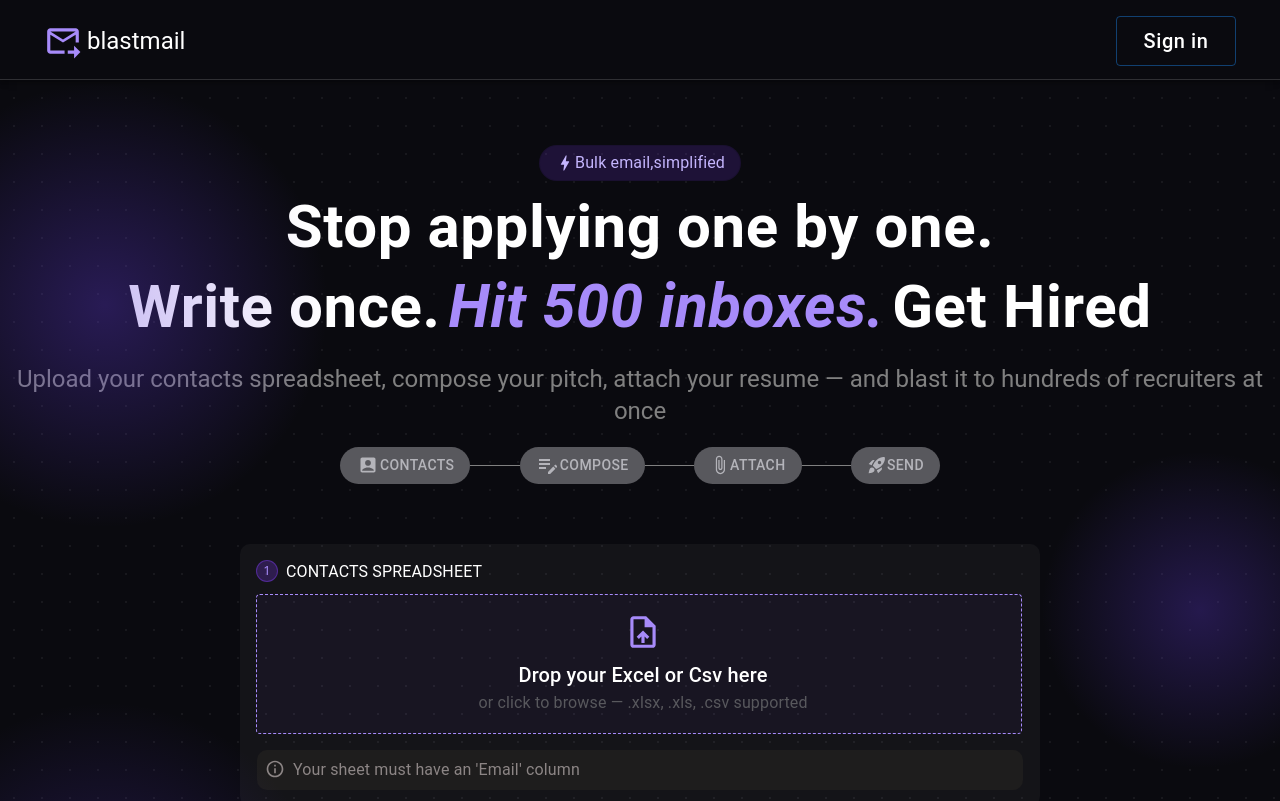
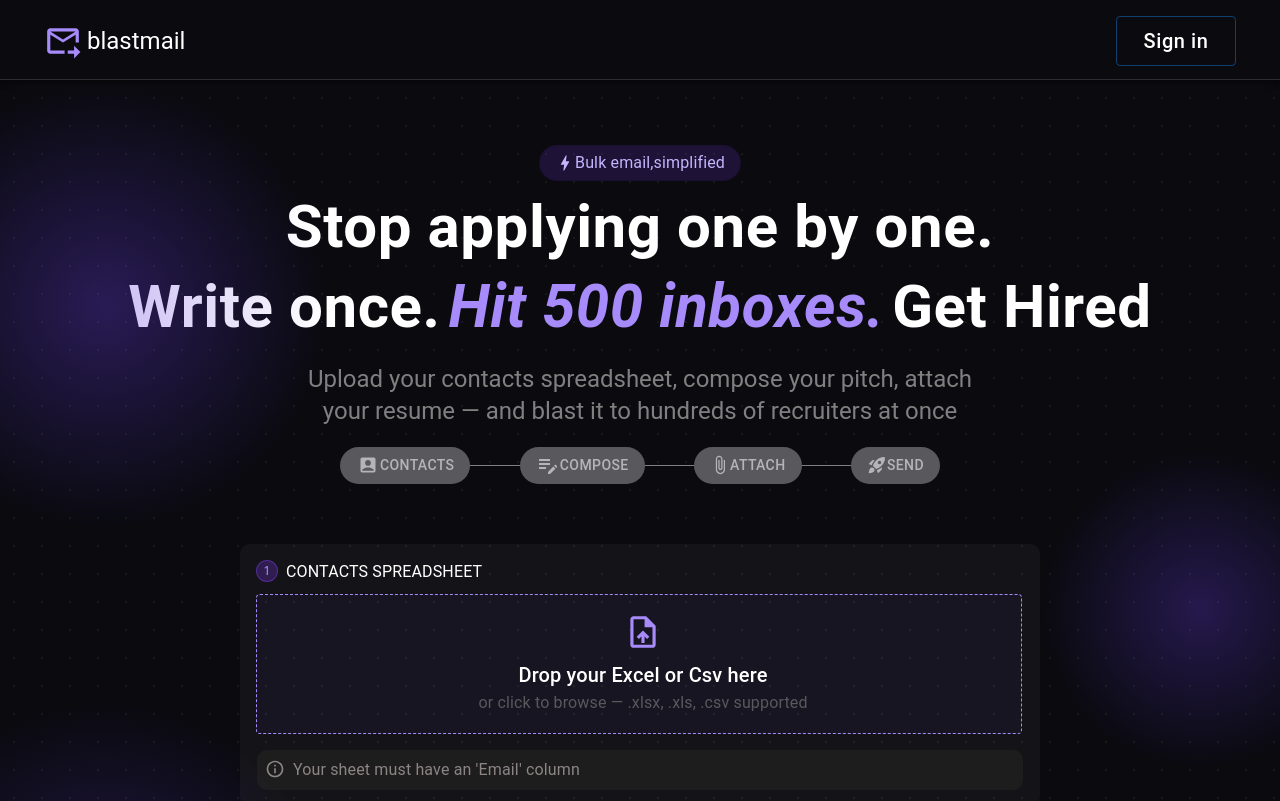
Before and after one commit to vidhilohia16/Bulkmails, a React (Vite) app in the folder vite-project/: page / in a window 1280 px wide. Shown: the top 801 px of the page. Built offline with nearby package versions, Linux system fonts and the light colour scheme.

Commit message:
scroll to top

```diff
--- a/vite-project/src/TextUnderHeading.jsx
+++ b/vite-project/src/TextUnderHeading.jsx
@@ -1,14 +1,13 @@
 import Typography from '@mui/material/Typography';
-import Box from '@mui/material/Box';
+
 export default function TextUnderHeading(){
-   return <Box sx={{mx:"auto"}}>
-      <Typography variant="h5" sx={{
+   return <Typography variant="h5" sx={{
     textAlign:"center",
     color:"grey",
     mt:"20px"
 
    }}>
-    Upload your contacts spreadsheet, compose your pitch, attach your resume — and blast it to hundreds of recruiters at once
+    Upload your contacts spreadsheet, compose your pitch, attach <br></br> your resume — and blast it to hundreds of recruiters at once
    </Typography>
-   </Box>
+
 }
```
